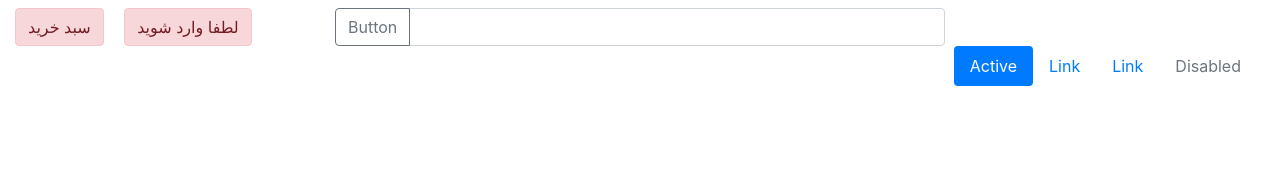
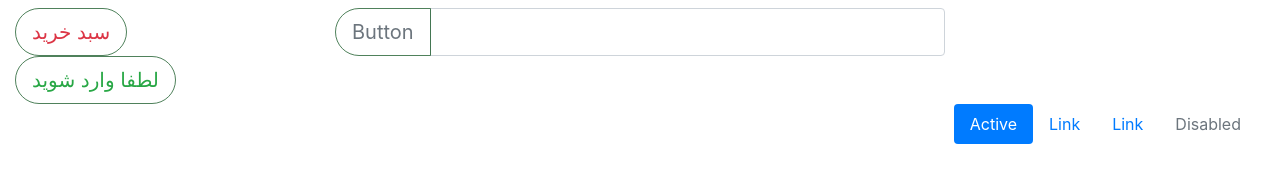
Before and after one commit to hadiroosta2/website, a plain HTML site: page index.html in a window 1280 px wide. Drawn offline with Linux system fonts and the light colour scheme.

Commit message:
large btn

```diff
--- a/index.html
+++ b/index.html
@@ -4,6 +4,12 @@
     <link rel="stylesheet" type="text/css" href="css/bootstrap.css" />
     <script src="js/jquery.min.js"></script>
     <script src="js/bootstrap.min.js"></script>
+    <style>
+        .btn {
+            border-radius: 35px;
+            border: 1px solid rgba(21, 87, 36, 0.75);
+        }
+    </style>
 </header>
 
 <body>
@@ -12,15 +18,14 @@
         <div class="container-fluid">
             <div class="row mt-2">
                 <div class="col-3 m-0">
-                    <button class="btn alert-danger mr-3">سبد خرید</button>
-                    <button class="btn alert-danger"> لطفا وارد شوید</button>
-
+                    <button class="btn btn-lg  btn-outline-danger mr-3">سبد خرید</button>
+                    <button class="btn btn-lg btn-outline-success"> لطفا وارد شوید</button>
                 </div>
 
                 <div class="col-6">
                     <div class="input-group mb-6">
                         <div class="input-group-prepend">
-                            <button class="btn btn-outline-secondary" type="button" id="button-addon1">Button</button>
+                            <button class="btn btn-lg btn-outline-secondary" type="button" id="button-addon1">Button</button>
                         </div>
                         <input type="text" class="form-control" placeholder=""
                             aria-label="Example text with button addon" aria-describedby="button-addon1">
@@ -39,18 +44,18 @@
                 <nav>
                     <ul class="nav nav-pills">
                         <li class="nav-item">
-                          <a class="nav-link active" href="#">Active</a>
+                            <a class="nav-link active" href="#">Active</a>
                         </li>
                         <li class="nav-item">
-                          <a class="nav-link" href="#">Link</a>
+                            <a class="nav-link" href="#">Link</a>
                         </li>
                         <li class="nav-item">
-                          <a class="nav-link" href="#">Link</a>
+                            <a class="nav-link" href="#">Link</a>
                         </li>
                         <li class="nav-item">
-                          <a class="nav-link disabled" href="#" tabindex="-1" aria-disabled="true">Disabled</a>
+                            <a class="nav-link disabled" href="#" tabindex="-1" aria-disabled="true">Disabled</a>
                         </li>
-                      </ul>
+                    </ul>
                 </nav>
             </div>
         </div>
```
